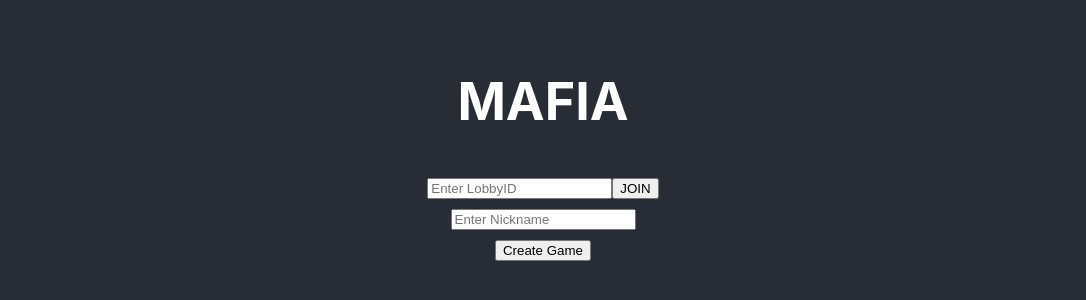
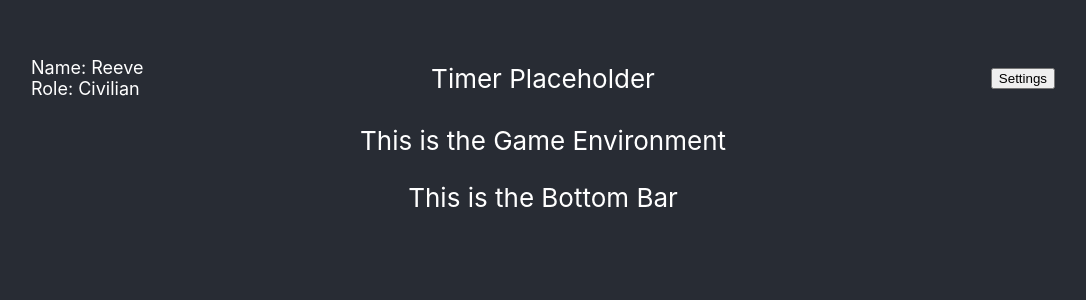
Before and after one commit to Mafia-Hands/Mafia, a React (Create React App) app in the folder frontend/: page / in a window 1280 px wide. Shown: the part 252-552 px from the top of the page, without its empty margins (97-1183 px from the left). Built offline with nearby package versions, Linux system fonts and the light colour scheme.

Commit message:
Revert "Home screen"

```diff
--- a/frontend/src/App.js
+++ b/frontend/src/App.js
@@ -1,17 +1,17 @@
-import './App.css'
-import CodeJoinBar from './Components/CodeJoinBar'
-import CreateGame from './Components/CreateGame'
-import NicknameBar from './Components/NicknameBar'
+import './App.css';
+import TopBar from './Components/TopBar';
+import GameEnv from './Components/GameEnv';
+import BottomBar from './Components/BottomBar';
 
 function App() {
     return (
         <div className="App">
             <header className="App-header">
-                <div style={{ width: '100%' }}>
-                    <h1>MAFIA</h1>
-                    <CodeJoinBar/>
-                    <NicknameBar />
-                    <CreateGame />
+                <div style={{ width: '80%' }}>
+                    <TopBar userName="Reeve" role="Civilian" />
+                    <GameEnv />
+
+                    <BottomBar />
                 </div>
             </header>
         </div>
--- a/frontend/src/Components/CodeJoinBar.jsx
+++ /dev/null
@@ -1,20 +0,0 @@
-import  React, {useState} from 'react';
-
-const CodeJoinBar = () => {
-    const [data,setData] = useState(null);
-
-    const handleID = (LobbyID) => {
-        setData(LobbyID.target.value)
-    }
-
-    return (
-        /* supposed to enter Lobby ID to join the lobby */
-        /* button will have onClick to join */
-        <div>
-            <input value={data} placeholder="Enter LobbyID" type= "text" onChange = {handleID}></input>
-            <button> JOIN </button>
-        </div>
-    );
-};
-
-export default CodeJoinBar;
--- a/frontend/src/Components/CreateGame.jsx
+++ /dev/null
@@ -1,12 +0,0 @@
-import  React from 'react';
-
-const CreateGame = () => {
-    return (
-        /* button will have onClick to create a new Lobby */
-        <div>
-            <button> Create Game </button>
-        </div>
-    );
-};
-
-export default CreateGame;
--- a/frontend/src/Components/NicknameBar.jsx
+++ /dev/null
@@ -1,21 +0,0 @@
-import  React, {useState} from 'react';
-
-const NicknameBar = () => {
-    const [data, setData] = useState(null);
-
-    const handleName = (Name) => {
-        setData(Name.target.value)
-    }
-
-    return (
-        /* supposed to save the user nickname to the database */
-        /* ENTER button appear when is entered, onClick to save the
-            nickname */
-        <div>
-            <input placeholder="Enter Nickname" type= "text" onChange = {handleName}></input>
-            {data && (<button> ENTER </button>)}
-        </div>
-    );
-};
-
-export default NicknameBar;
```
